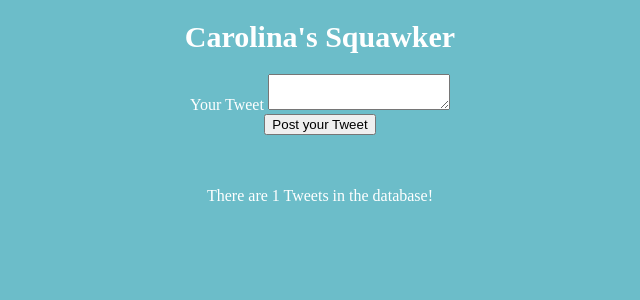
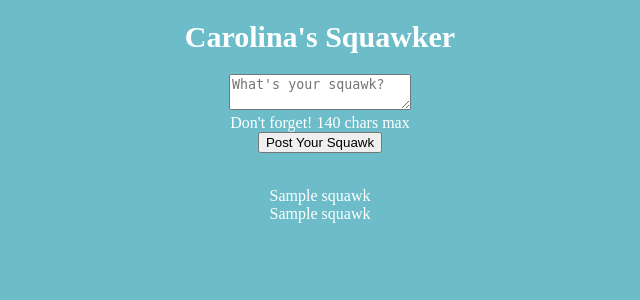
Before and after one commit to startup-systems/squawker, a Flask app: template squawker/templates/index.html in a window 1280 px wide. Shown: the top 300 px of the page, without its empty margins (320-960 px from the left). Run offline with Flask 2, Linux system fonts and the light colour scheme; the template is opened without the code that fills it: most values are stand-ins (such as "Sample title", 1, 10 or a date in 2020).

Commit message:
new version

```diff
--- a/squawker/server.py
+++ b/squawker/server.py
@@ -36,31 +36,26 @@ def close_connection(exception):
 # ------------------------------
 
 
-@app.route('/')
-def root():
-    # create db connection
+@app.route('/', methods=["GET", "POST"])
+def root(page):
+    error = ""
+    status = 200
     conn = get_db()
-    # create cursor object with squawk query
-    cursor_object = conn.execute('SELECT ID, Tweet_Message from squawks order by id desc')
-    # iterate over all squawks and store
-    squawks_list = cursor_object.fetchall()
-    count = len(squawks_list)
-    squawks = get_squawks_for_page(squawks_list, page, PER_PAGE)
+    if(request.method == "POST"):
+        post_text = request.form['post_text']
+        if len(post_text) > 140:
+            status = 400
+            error = "Error! Your Tweet needs to be at most 140 characters!"
+        else:
+            c = conn.execute('INSERT INTO squawks (text) VALUES (?)', [post_text])
+            conn.commit()
+    c = conn.execute('SELECT * FROM squawks ORDER BY id desc')
+    squawks = c.fetchall()
+    count = len(squawks)
+    squawks = get_squawks_for_page(squawks, page)
     if not squawks and page != 1:
         abort(404)
-    return render_template('index.html', squawks=squawks)
-
-
-
-# add a squawk via post request
-@app.route('/add_squawk', methods=['POST'])
-def add_squawk():
-    if len(request.form['Tweet_Message']) > 140:
-        abort(400)
-    conn = get_db()
-    conn.execute('INSERT INTO squawks (Tweet_Message) VALUES (?)', [request.form['Tweet_Message']])
-    conn.commit()
-    return redirect(url_for('root'))
+    return render_template('index.html', squawks=squawks, error=error), status
 
 
 if __name__ == '__main__':
--- a/squawker/templates/index.html
+++ b/squawker/templates/index.html
@@ -1,4 +1,5 @@
 <!DOCTYPE html>
+<!-- Making html with buttons and form to input text -->
 <html>
 	<head>
 		<title>Carolina's Squawker</title>
@@ -6,26 +7,39 @@
 	</head>
 	<body>
 		<h1> Carolina's Squawker </h1>
-	<div class="newTweet">
+			<div>
 				<form action="/" method="Post">
-			<div>
-				<label for="Tweet_Message"> Your Tweet </label>
-				<textarea id="Tweet" name="Tweet_Message" maxlength="140"></textarea>
-			</div>
-			<div class="botton">
-				<button type="Submit"> Post your Tweet</button>
+					<textarea placeholder= "What's your squawk?" name="post_text" maxlength="140" required></textarea>
+					<br>
+					Don't forget! 140 chars max <br>
+				<input type="Submit" value="Post Your Squawk">
+				</form>
+
+<!-- Now creating empty variables to fill up when the user inputs tweets -->
+				<!-- If there is an error, return error message from server.py -->
+				{% if error != "" %}
+ 				<p>{{ error }}</p>
+ 				<br>
+ 			{% endif %}
  		</div>
 
-				{{ error }}
+ <!-- Now  creating the framework to collect and display all the incoming Tweets-->
+ 		<div>
+ 			{% for squawk in squawks %}
 
-	</form>
+ 			<div>
+ 				<!-- posting the tweet -->
+ 			    {{ squawk[1] }}
+ 			    <br>
+ 			    <!-- posting the time tweeted -->
+ 			    {{ squawk[2] }}
+ 			    <br><br>
+ 			<div>
 
-	<br><br>
+ 			{% else %}
+ 			    <p>Empty.</p>
+ 		    {% endfor %}
 
-	<div id="squawks">
-		<p>
-		There are {{num_squawks}} Tweets in the database!
-		</p>
  		</div>
 
 </body>
```
Lines whose indentation alone changed are shown as unchanged.
